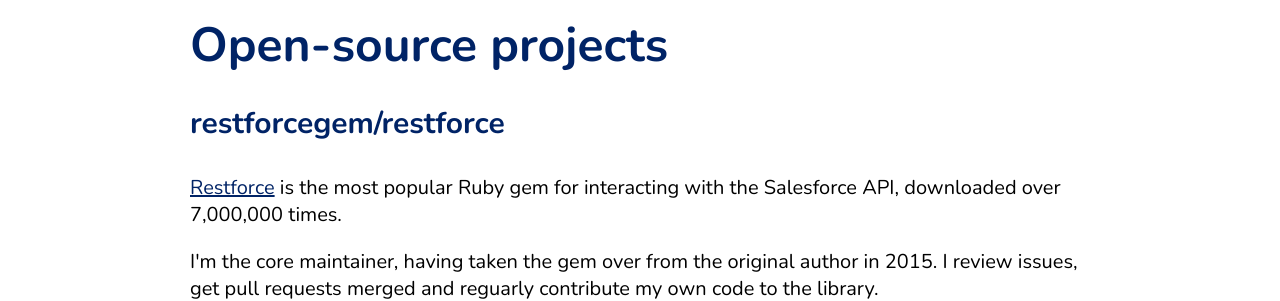
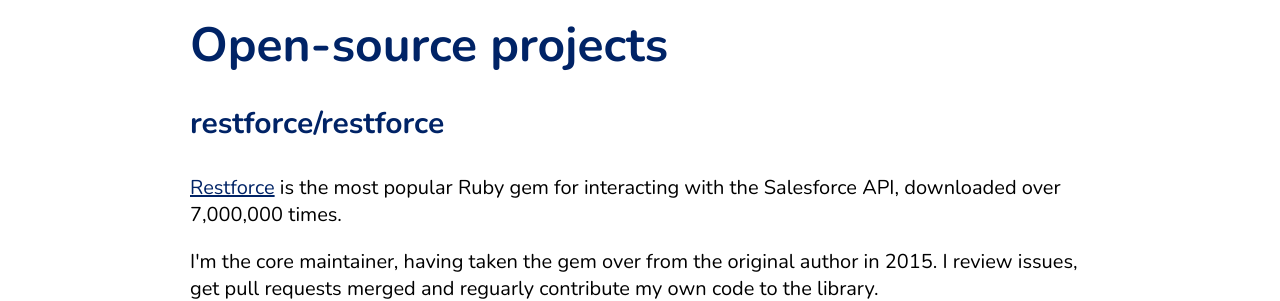
Before and after one commit to timrogers/timrogers.co.uk, a Jekyll site: the page built from portfolio/open-source-projects/index.html, in a window 1280 px wide and 900 px high, scrolled down 442 px. Shown: the part 157-458 px from the top of the window. Built offline with Jekyll 4.4.1, drawn with Linux system fonts in a browser that asks for light colours.

Commit message:
Reflect Restforce's final move to restforce/restforce

```diff
--- a/portfolio/open-source-projects/index.html
+++ b/portfolio/open-source-projects/index.html
@@ -7,13 +7,13 @@
 <div class="container">
   <div class="portfolio-projects">
     <div class="portfolio-project">
-      <h3 id="restforce">restforcegem/restforce</h3>
+      <h3 id="restforce">restforce/restforce</h3>
 
       <p><a href="https://restforce.org" target="_blank">Restforce</a> is the most popular Ruby gem for interacting with the Salesforce API, downloaded over 7,000,000 times.</p>
 
       <p>I'm the core maintainer, having taken the gem over from the original author in 2015. I review issues, get pull requests merged and reguarly contribute my own code to the library.</p>
 
-      <a class="button portfolio-project-link" href="https://github.com/restforcegem/restforce" target="_blank">View on GitHub</a>
+      <a class="button portfolio-project-link" href="https://github.com/restforce/restforce" target="_blank">View on GitHub</a>
     </div>
 
     <div class="portfolio-project">
```
